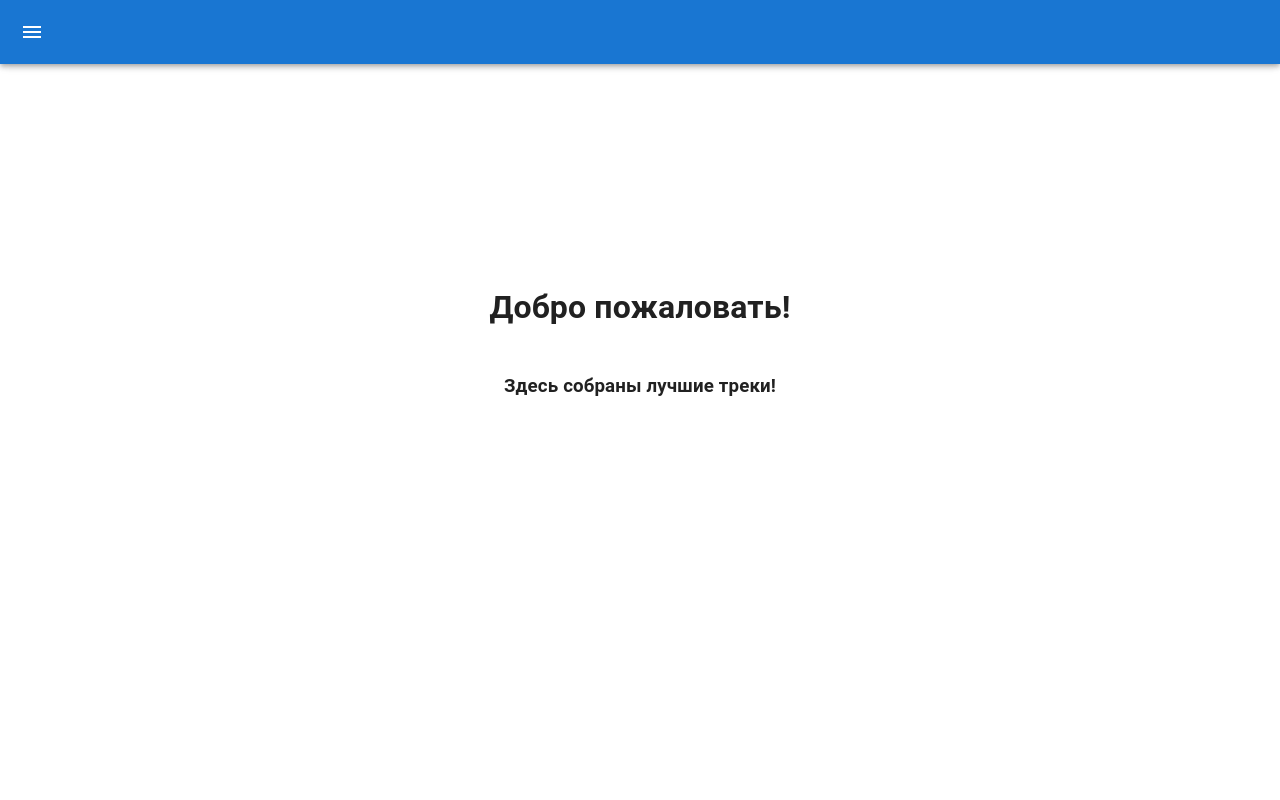
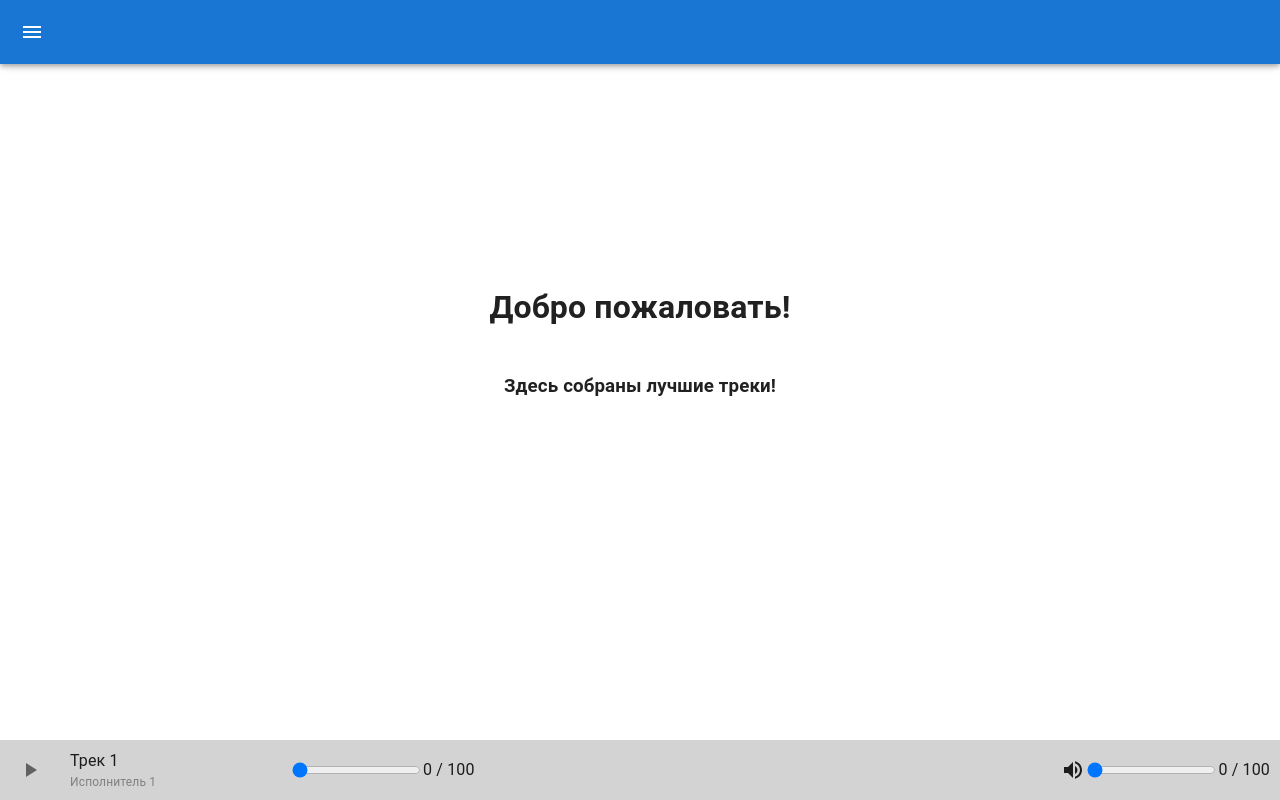
Before and after one commit to Denwa799/music-platform, a Next.js app in the folder client/: page / in a window 1280 px wide. Built offline with nearby package versions, Linux system fonts and the light colour scheme.

Commit message:
Сверстан плеер

```diff
--- /dev/null
+++ b/client/components/Player/index.tsx
@@ -0,0 +1,40 @@
+import React, {FC} from 'react';
+import {Grid, IconButton} from "node_modules/@mui/material/index";
+import { Pause, PlayArrow, VolumeUp } from 'node_modules/@mui/icons-material/index';
+import styles from './styles.module.scss';
+import {ITrack} from "types/track";
+import TrackProgress from "../TrackProgress/index";
+
+const Player: FC = () => {
+    const track: ITrack = {
+        _id: '1',
+        name: 'Трек 1',
+        artist: 'Исполнитель 1',
+        text: 'Какой-то текст',
+        listens: 5,
+        audio: 'http://localhost:5000/audio/57d5170d-ad71-460c-ac79-005ff65d6db1.mp3',
+        picture: 'http://localhost:5000/image/5d81780f-a00d-4032-a9d1-b0b48780582d.jpg',
+        comments: []
+    };
+    const active = false;
+
+    return (
+        <div className={styles.Player}>
+            <IconButton onClick={e => e.stopPropagation()}>
+                {active
+                    ? <Pause/>
+                    : <PlayArrow/>
+                }
+            </IconButton>
+            <Grid className={styles.trackContainer} container direction="column">
+                <div>{track.name}</div>
+                <div className={styles.artist}>{track.artist}</div>
+            </Grid>
+            <TrackProgress left={0} right={100} onChange={() => ({})}/>
+            <VolumeUp className={styles.volume} />
+            <TrackProgress left={0} right={100} onChange={() => ({})}/>
+        </div>
+    );
+};
+
+export default Player;
--- /dev/null
+++ b/client/components/Player/styles.module.scss
@@ -0,0 +1,25 @@
+.Player {
+  height: 60px;
+  width: 100%;
+  position: fixed;
+  bottom: 0;
+  display: flex;
+  align-items: center;
+  padding: 0 10px;
+  background-color: lightgrey;
+
+  .trackContainer {
+    width: 200px;
+    text-align: left;
+    margin: 0 20px;
+  }
+
+  .artist {
+    font-size: 12px;
+    color: gray;
+  }
+
+  .volume {
+    margin-left: auto;
+  }
+}
--- a/client/components/TrackList.tsx
+++ b/client/components/TrackList.tsx
@@ -1,7 +1,7 @@
 import {Box, Grid } from 'node_modules/@mui/material/index';
 import React, {FC} from 'react';
 import {ITrack} from "types/track";
-import Index from './TrackItem/index';
+import TrackItem from './TrackItem/index';
 
 interface ITrackList {
     tracks: ITrack[];
@@ -12,7 +12,7 @@ const TrackList: FC<ITrackList> = ({tracks}) => {
         <Grid container direction="column">
             <Box p={2}>
                 {tracks.map(track =>
-                    <Index
+                    <TrackItem
                         key={track._id}
                         track={track}
                     />
--- /dev/null
+++ b/client/components/TrackProgress/index.tsx
@@ -0,0 +1,25 @@
+import React, {FC} from 'react';
+import styles from './styles.module.scss'
+
+interface ITrackProgress {
+    left: number;
+    right: number;
+    onChange: (event) => void;
+}
+
+const TrackProgress: FC<ITrackProgress> = ({left, right, onChange}) => {
+    return (
+        <div className={styles.TrackProgress}>
+            <input
+                type="range"
+                min={left}
+                max={right}
+                value={left}
+                onChange={onChange}
+            />
+            <div>{left} / {right}</div>
+        </div>
+    );
+};
+
+export default TrackProgress;
--- /dev/null
+++ b/client/components/TrackProgress/styles.module.scss
@@ -0,0 +1,3 @@
+.TrackProgress {
+  display: flex;
+}
--- a/client/layouts/MainLayout/index.tsx
+++ b/client/layouts/MainLayout/index.tsx
@@ -1,6 +1,7 @@
 import React, {FC, ReactNode} from 'react';
 import Navbar from "components/Navbar";
 import Container from "../Container/index";
+import Player from 'components/Player/index';
 
 interface IMainLayout {
     children: ReactNode
@@ -13,6 +14,7 @@ const MainLayout: FC<IMainLayout> = ({children}) => {
             <Container>
                 {children}
             </Container>
+            <Player/>
         </>
     );
 };
```
